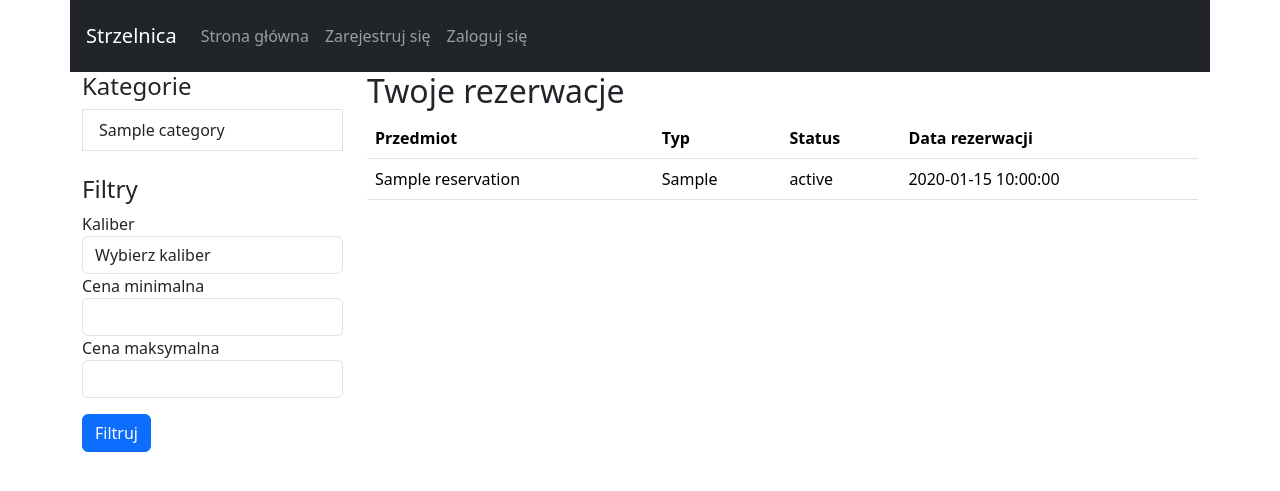
After one commit to avalanche-pwn/bazy_projekt, a Python web app: template backend/flaskr/templates/reservations/reservations_list.html in a window 1280 px wide. The commit adds this page. Shown: the top 491 px of the page. Run offline with Jinja, Linux system fonts and the light colour scheme; the template is opened without the code that fills it: most values are stand-ins (such as "Sample title", 1, 10 or a date in 2020).

Commit message:
funkcjonalnosc rezerwacji broni

```diff
--- a/backend/flaskr/__init__.py
+++ b/backend/flaskr/__init__.py
@@ -1,10 +1,9 @@
 import os
 
 from flask import Flask
-from flaskr import auth, settings, admin
+from flaskr import auth, settings, admin, reservations  # Dodajemy import blueprintu reservations
 from flaskr.extensions import pgdb
 from flask_wtf import CSRFProtect
-
 
 def create_app(test_config=None):
     # create and configure the app
@@ -27,9 +26,11 @@ def create_app(test_config=None):
     pgdb.init_app(app)
     CSRFProtect(app)
 
+    # Rejestrujemy blueprinty
     app.register_blueprint(auth.bp)
     app.register_blueprint(settings.bp)
     app.register_blueprint(admin.bp)
+    app.register_blueprint(reservations.bp)  # Rejestracja blueprintu reservations
 
     # ensure the instance folder exists
     try:
--- a/backend/flaskr/templates/base.html
+++ b/backend/flaskr/templates/base.html
@@ -23,8 +23,52 @@
         <li class="nav-item"><a class="nav-link" href="{{ url_for('auth.login') }}">Zaloguj się</a></li>
       {% endif %}
     </ul>
+  </div>
 </nav>
-<section class="content container">
+
+<div class="container">
+  <div class="row">
+    <!-- Boczne menu -->
+    <div class="col-md-3">
+      <div class="list-group">
+        <h4>Kategorie</h4>
+        {% for category in categories %}
+          <a href="{{ url_for('reservations.filter', category=category.cat_id) }}" class="list-group-item list-group-item-action">
+            {{ category.name }}
+          </a>
+        {% endfor %}
+
+        <h4 class="mt-4">Filtry</h4>
+        <form action="{{ url_for('reservations.filter') }}" method="GET">
+          <!-- Przykładowy filtr po kalibrze -->
+          <div class="form-group">
+            <label for="caliber">Kaliber</label>
+            <select name="caliber" id="caliber" class="form-control">
+              <option value="">Wybierz kaliber</option>
+              <option value="9mm">9mm</option>
+              <option value="5.56mm">5.56mm</option>
+              <option value="7.62mm">7.62mm</option>
+            </select>
+          </div>
+
+          <div class="form-group">
+            <label for="price_min">Cena minimalna</label>
+            <input type="number" class="form-control" name="price_min" id="price_min" value="{{ request.args.get('price_min') }}">
+          </div>
+
+          <div class="form-group">
+            <label for="price_max">Cena maksymalna</label>
+            <input type="number" class="form-control" name="price_max" id="price_max" value="{{ request.args.get('price_max') }}">
+          </div>
+
+          <button type="submit" class="btn btn-primary mt-3">Filtruj</button>
+        </form>
+      </div>
+    </div>
+
+    <!-- Główna treść -->
+    <div class="col-md-9">
+      <section class="content">
         <header>
           {% block header %}{% endblock %}
         </header>
@@ -34,6 +78,9 @@
           </div>
         {% endfor %}
         {% block content %}{% endblock %}
+      </section>
+    </div>
+  </div>
+</div>
+
 <script src="https://cdn.jsdelivr.net/npm/bootstrap@5.3.3/dist/js/bootstrap.bundle.min.js" integrity="sha384-YvpcrYf0tY3lHB60NNkmXc5s9fDVZLESaAA55NDzOxhy9GkcIdslK1eN7N6jIeHz" crossorigin="anonymous"></script>
-
-</section>
--- /dev/null
+++ b/backend/flaskr/templates/reservations/reservations_list.html
@@ -0,0 +1,25 @@
+{% extends "base.html" %}
+
+{% block content %}
+  <h2>Twoje rezerwacje</h2>
+  <table class="table">
+    <thead>
+      <tr>
+        <th>Przedmiot</th>
+        <th>Typ</th>
+        <th>Status</th>
+        <th>Data rezerwacji</th>
+      </tr>
+    </thead>
+    <tbody>
+      {% for reservation in reservations %}
+      <tr>
+        <td>{{ reservation.item_name }}</td>
+        <td>{{ reservation.item_type }}</td>
+        <td>{{ reservation.status }}</td>
+        <td>{{ reservation.start_time }}</td>
+      </tr>
+      {% endfor %}
+    </tbody>
+  </table>
+{% endblock %}
```
Also changed, not shown: backend/flaskr/reservations.py (added, +49 -0 lines), backend/flaskr/templates/reservations/filter.html (added, +25 -0 lines), backend/flaskr/templates/reservations/reserve.html (added, +17 -0 lines), db/init.sql (+8 -3 lines). Lines whose indentation alone changed are shown as unchanged.
